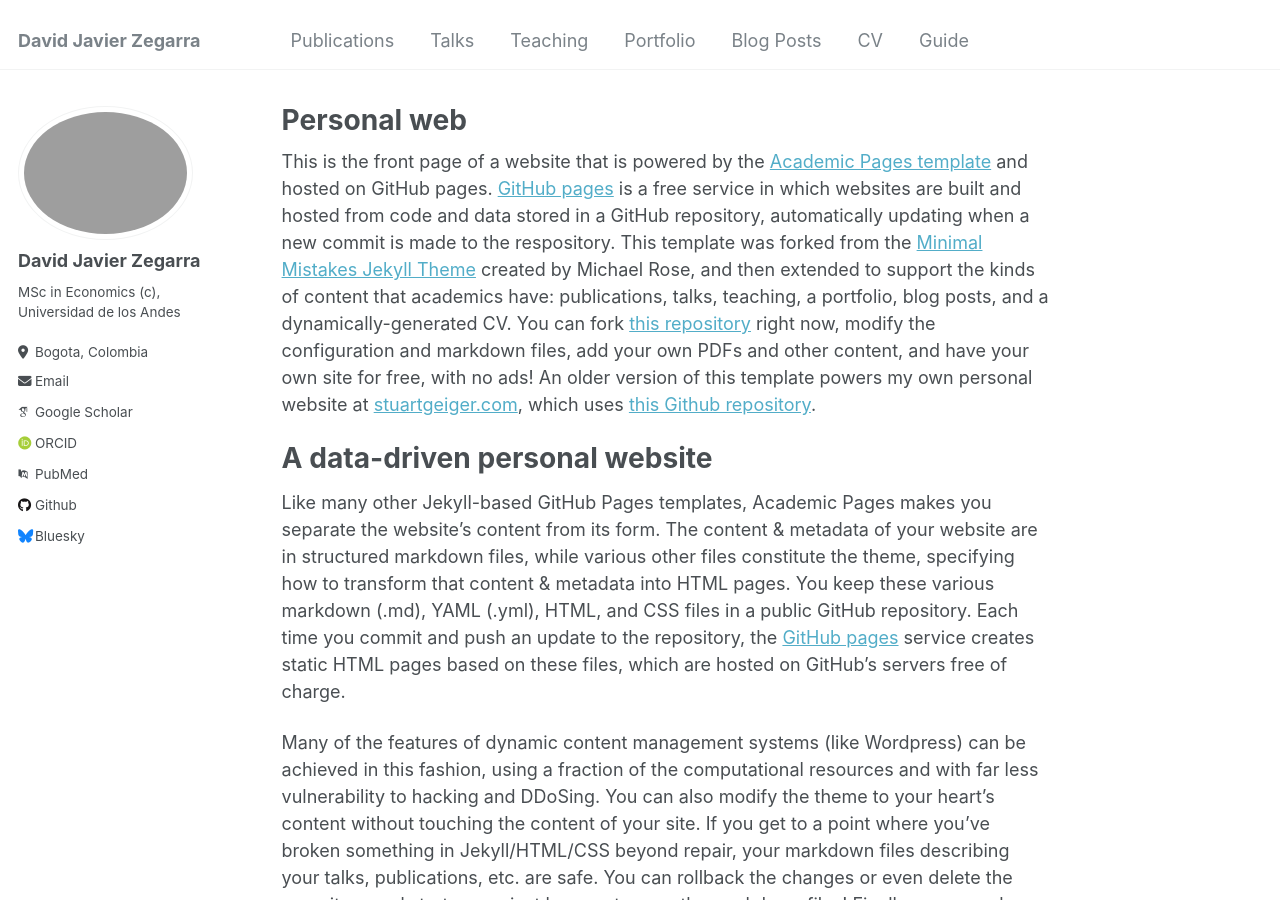
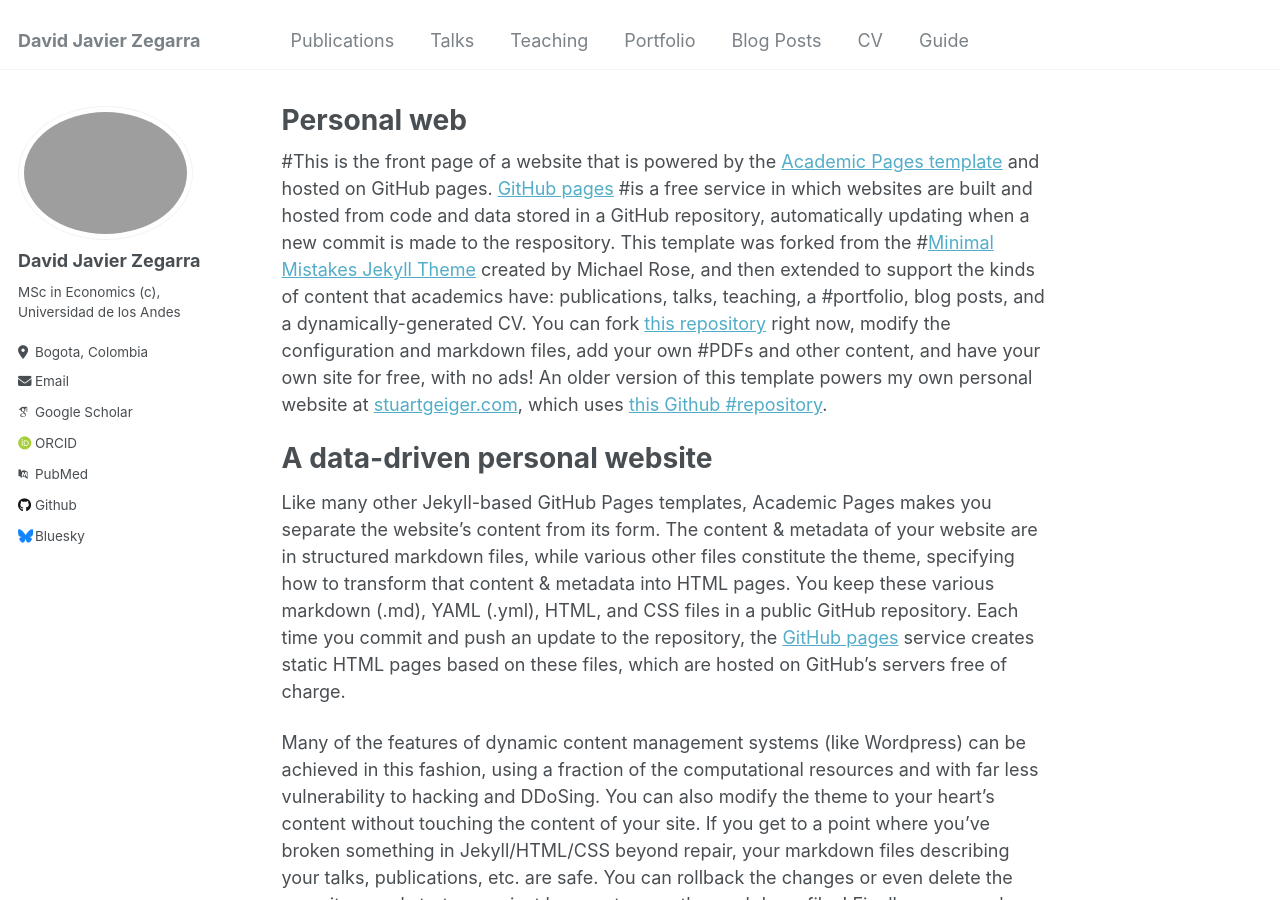
Before and after one commit to dajzegarraf/dajzegarraf.github.io, a Jekyll site: the page built from _pages/about.md, in a window 1280 px wide and 900 px high. Built offline with Jekyll 4.4.1, drawn with Linux system fonts in a browser that asks for light colours; some web fonts are replaced.

Commit message:
Update about.md

```diff
--- a/_pages/about.md
+++ b/_pages/about.md
@@ -7,7 +7,7 @@ redirect_from:
   - /about.html
 ---
 
-This is the front page of a website that is powered by the [Academic Pages template](https://github.com/academicpages/academicpages.github.io) and hosted on GitHub pages. [GitHub pages](https://pages.github.com) is a free service in which websites are built and hosted from code and data stored in a GitHub repository, automatically updating when a new commit is made to the respository. This template was forked from the [Minimal Mistakes Jekyll Theme](https://mmistakes.github.io/minimal-mistakes/) created by Michael Rose, and then extended to support the kinds of content that academics have: publications, talks, teaching, a portfolio, blog posts, and a dynamically-generated CV. You can fork [this repository](https://github.com/academicpages/academicpages.github.io) right now, modify the configuration and markdown files, add your own PDFs and other content, and have your own site for free, with no ads! An older version of this template powers my own personal website at [stuartgeiger.com](http://stuartgeiger.com), which uses [this Github repository](https://github.com/staeiou/staeiou.github.io).
+#This is the front page of a website that is powered by the [Academic Pages template](https://github.com/academicpages/academicpages.github.io) and hosted on GitHub pages. [GitHub pages](https://pages.github.com) #is a free service in which websites are built and hosted from code and data stored in a GitHub repository, automatically updating when a new commit is made to the respository. This template was forked from the #[Minimal Mistakes Jekyll Theme](https://mmistakes.github.io/minimal-mistakes/) created by Michael Rose, and then extended to support the kinds of content that academics have: publications, talks, teaching, a #portfolio, blog posts, and a dynamically-generated CV. You can fork [this repository](https://github.com/academicpages/academicpages.github.io) right now, modify the configuration and markdown files, add your own #PDFs and other content, and have your own site for free, with no ads! An older version of this template powers my own personal website at [stuartgeiger.com](http://stuartgeiger.com), which uses [this Github #repository](https://github.com/staeiou/staeiou.github.io).
 
 A data-driven personal website
 ======
```
